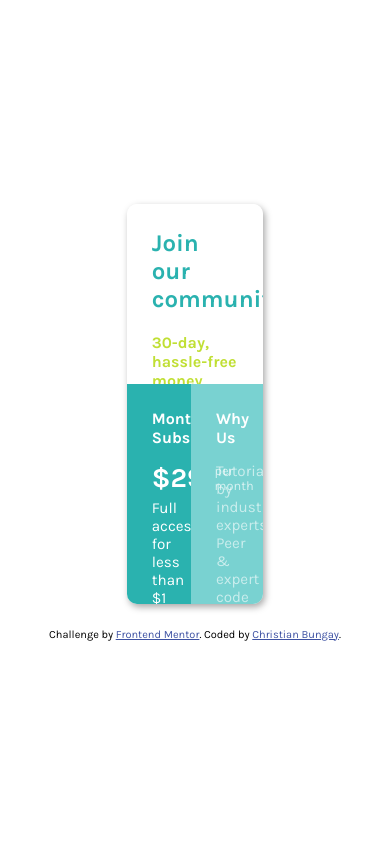
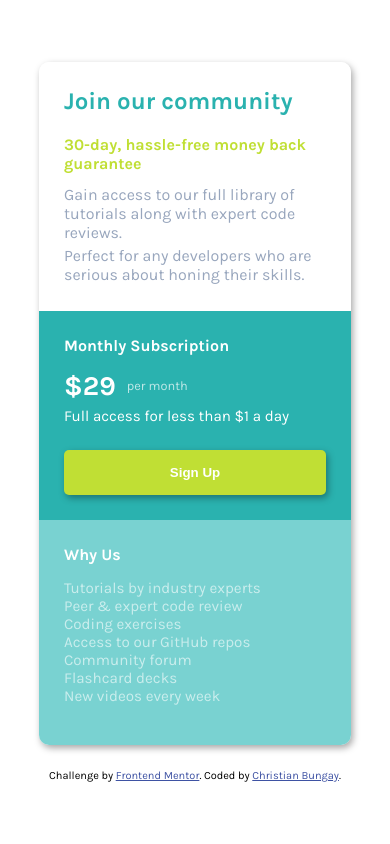
Before and after one commit to cbungay09/pricing-card-frontend-mentor-challenge, a plain HTML site: page index.html in a window 390 px wide. Drawn offline with Linux system fonts and the light colour scheme.

Commit message:
Update styles.css
Responsive

```diff
--- a/styles.css
+++ b/styles.css
@@ -10,12 +10,12 @@ html{
 }
 
 body{
-    margin:0;
+    margin: auto;
+    height: 100%;
     display: flex;
     flex-direction: column;
     justify-content: center;
     align-items: center;
-    height: 100%;
 }
 
 h2, h4, p {
@@ -23,11 +23,12 @@ h2, h4, p {
 }
 
 .main{
-    width: 35%;
+    width: 600px;
     height: 400px;
     box-shadow: 2px 3px 7px 0 rgba(0,0,0,0.35);
     border-radius: 10px;
     overflow: hidden;
+
 }
 
 .top-section{
@@ -60,7 +61,7 @@ h2, h4, p {
 }
 
 .left-section{
-    width: 47%;
+    width: 50%;
     height: 100%;
     background-color: hsl(179, 62%, 43%);
     padding: 25px;
@@ -93,7 +94,7 @@ h2, h4, p {
 }
 
 .right-section{
-    width: 53%;
+    width: 50%;
     height: 100%;
     background-color: hsl(179, 50%, 65%);
     padding: 25px;
@@ -111,7 +112,7 @@ button{
     color: white;
     background-color: #c0df34;
     border: none;
-    width: 92%;
+    width: 100%;
     border-radius: 5px;
     padding: 15px;
     font-weight: 700;
@@ -135,3 +136,23 @@ footer{
 .attribution a{
     color: hsl(228, 45%, 44%);
 }
+
+@media (max-width: 650px){
+    .main{
+        width: 80%;
+        height: auto;
+    }
+
+    .top-section{
+        height: fit-content;
+    }
+
+    .bottom-section{
+        display: flex;
+        flex-direction: column;
+    }
+
+    .left-section, .right-section{
+        width: 100%;
+    }
+}
```
